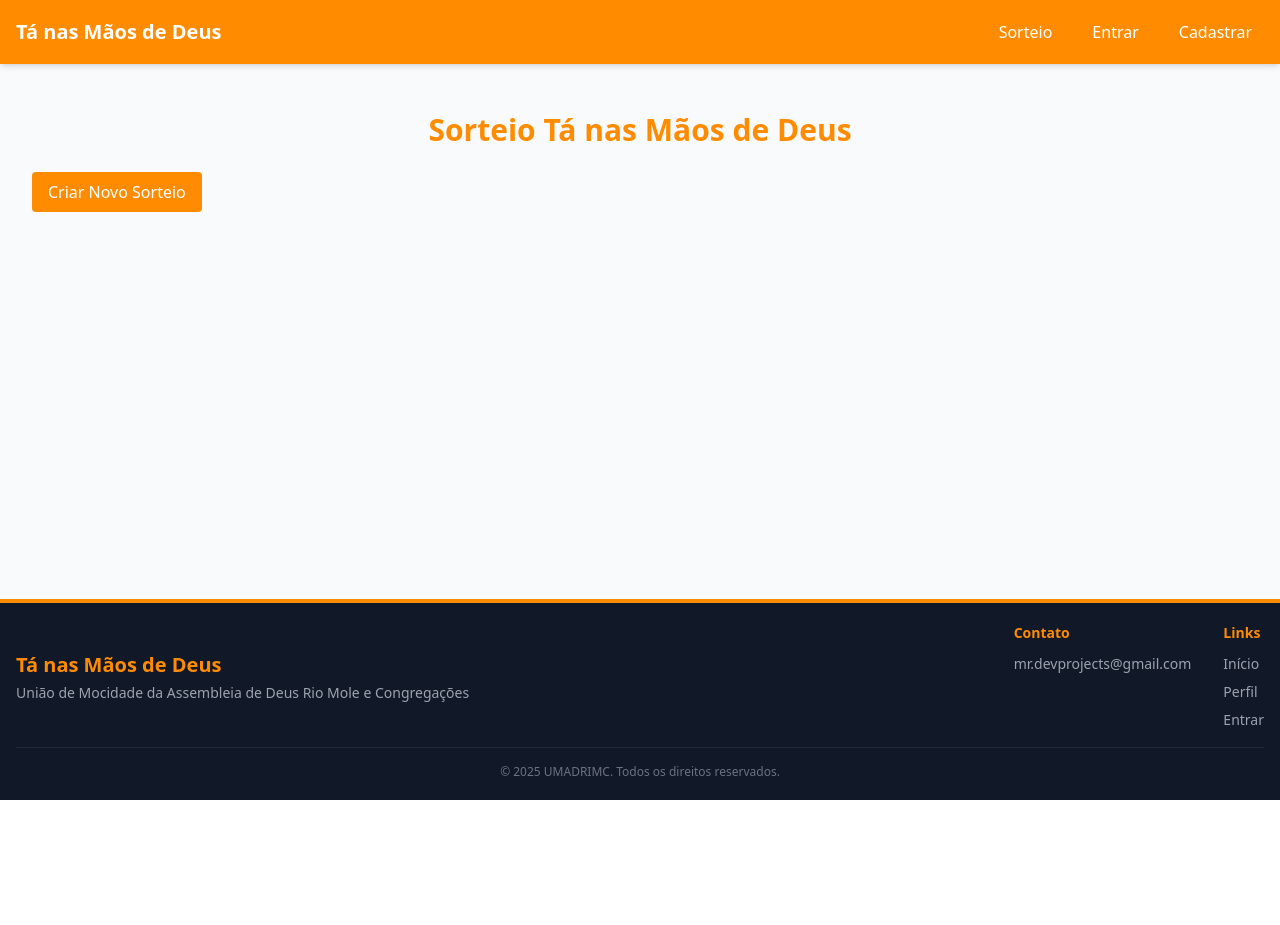
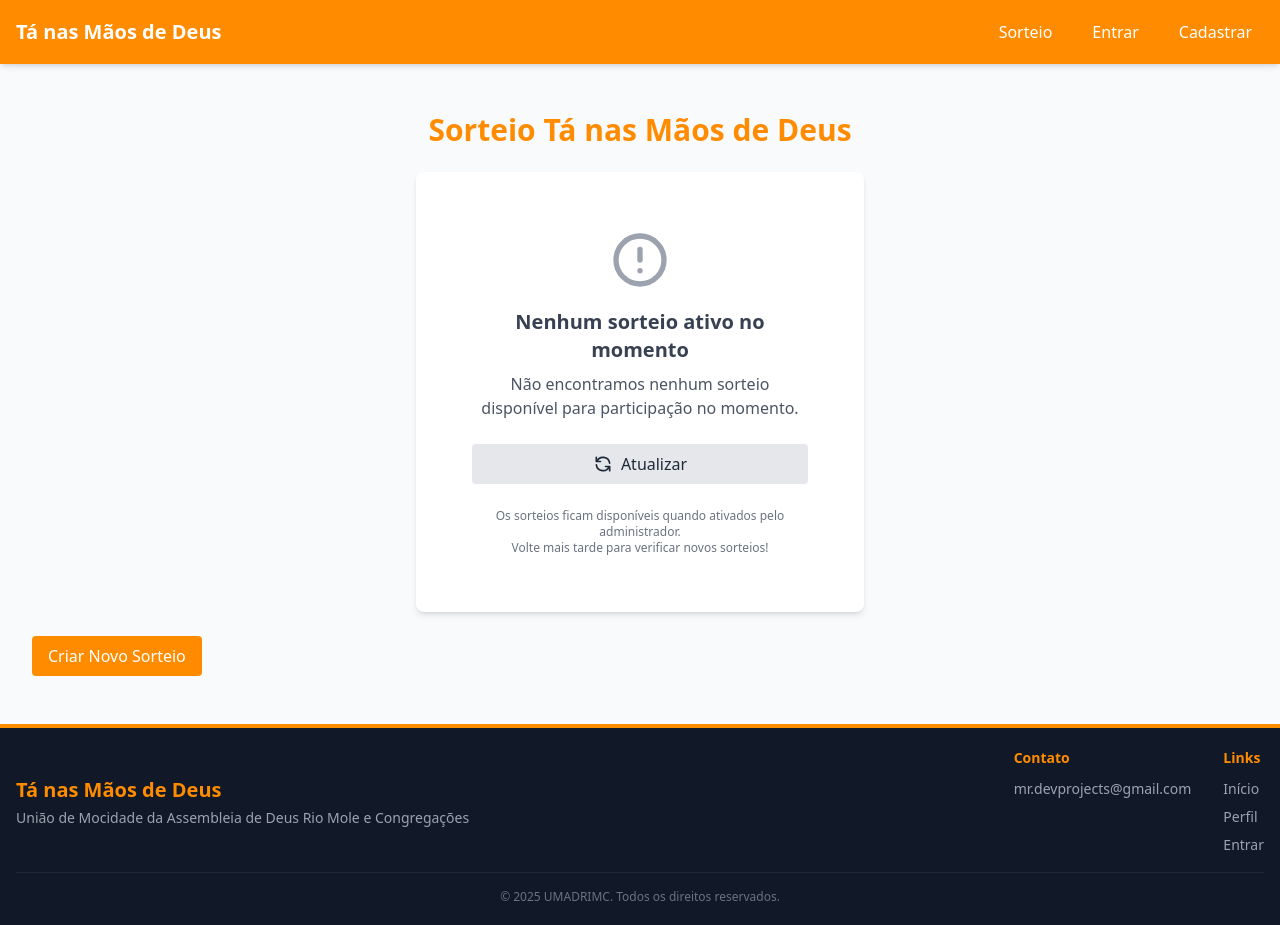
Before and after one commit to VictorSoares98/Sorteio_App, a Vue app: page /sorteio in a window 1280 px wide. Before the commit the page ends 800 px from the top, so only its background shows below. Built offline with nearby package versions, Linux system fonts and the light colour scheme; no server answers; the database is empty.

Commit message:
feat: adicionar mensagem e botões de ação quando não houver sorteios ativos

```diff
--- a/src/views/raffle/RaffleView.vue
+++ b/src/views/raffle/RaffleView.vue
@@ -8,6 +8,7 @@ import RaffleDisplay from '../../components/raffle/RaffleDisplay.vue';
 import { UserRole } from '../../types/user';
 import { fetchRaffleData, fetchRaffleById, fetchAllRaffles, setActiveRaffle, type RaffleData } from '../../services/raffle';
 import { createDefaultRaffle } from '../../utils/raffleFactory';
+import Card from '../../components/ui/Card.vue';
 
 // Importação condicional do editor apenas quando necessário (para administradores)
 const RaffleEditor = defineAsyncComponent(() =>
@@ -395,7 +396,7 @@ onMounted(() => {
       />
 
       <!-- Exibição normal para todos os usuários -->
-      <RaffleDisplay v-else-if="compatibleRaffleData && !showRaffleList" :raffle-data="compatibleRaffleData" />
+      <RaffleDisplay v-else-if="compatibleRaffleData && !showRaffleList && !isEditing" :raffle-data="compatibleRaffleData" />
 
       <!-- Modo de edição para administradores -->
       <RaffleEditor
@@ -406,6 +407,48 @@ onMounted(() => {
 
       <!-- Mensagem de erro caso raffleData seja null (improvável, mas para garantir tipagem correta) -->
       <p v-else class="text-gray-500">Ocorreu um erro ao processar os dados do sorteio.</p>
+    </div>
+
+    <!-- Mensagem quando não houver sorteios -->
+    <div v-else class="max-w-md mx-auto">
+      <Card class="p-8 text-center">
+        <div class="flex flex-col items-center">
+          <svg xmlns="http://www.w3.org/2000/svg" class="h-16 w-16 text-gray-400 mb-4" fill="none" viewBox="0 0 24 24" stroke="currentColor">
+            <path stroke-linecap="round" stroke-linejoin="round" stroke-width="2" d="M12 8v4m0 4h.01M21 12a9 9 0 11-18 0 9 9 0 0118 0z" />
+          </svg>
+          <h2 class="text-xl font-semibold text-gray-700 mb-2">Nenhum sorteio ativo no momento</h2>
+          <p class="text-gray-600 mb-6">Não encontramos nenhum sorteio disponível para participação no momento.</p>
+
+          <!-- Botões de ação -->
+          <div class="space-y-3 w-full">
+            <button
+              @click="fetchRaffleDataFromFirestore"
+              class="w-full bg-gray-200 hover:bg-gray-300 text-gray-800 py-2 px-4 rounded transition-colors flex items-center justify-center"
+            >
+              <svg xmlns="http://www.w3.org/2000/svg" class="h-5 w-5 mr-2" fill="none" viewBox="0 0 24 24" stroke="currentColor">
+                <path stroke-linecap="round" stroke-linejoin="round" stroke-width="2" d="M4 4v5h.582m15.356 2A8.001 8.001 0 004.582 9m0 0H9m11 11v-5h-.581m0 0a8.003 8.003 0 01-15.357-2m15.357 2H15" />
+              </svg>
+              Atualizar
+            </button>
+
+            <button
+              v-if="isAdmin"
+              @click="createNewRaffle"
+              class="w-full bg-primary hover:bg-primary-dark text-white py-2 px-4 rounded transition-colors flex items-center justify-center"
+            >
+              <svg xmlns="http://www.w3.org/2000/svg" class="h-5 w-5 mr-2" fill="none" viewBox="0 0 24 24" stroke="currentColor">
+                <path stroke-linecap="round" stroke-linejoin="round" stroke-width="2" d="M12 6v6m0 0v6m0-6h6m-6 0H6" />
+              </svg>
+              Criar Sorteio
+            </button>
+          </div>
+
+          <p class="text-xs text-gray-500 mt-6">
+            Os sorteios ficam disponíveis quando ativados pelo administrador.
+            <br>Volte mais tarde para verificar novos sorteios!
+          </p>
+        </div>
+      </Card>
     </div>
 
     <!-- Botão para criar novo sorteio (apenas para quem pode criar) -->
```
